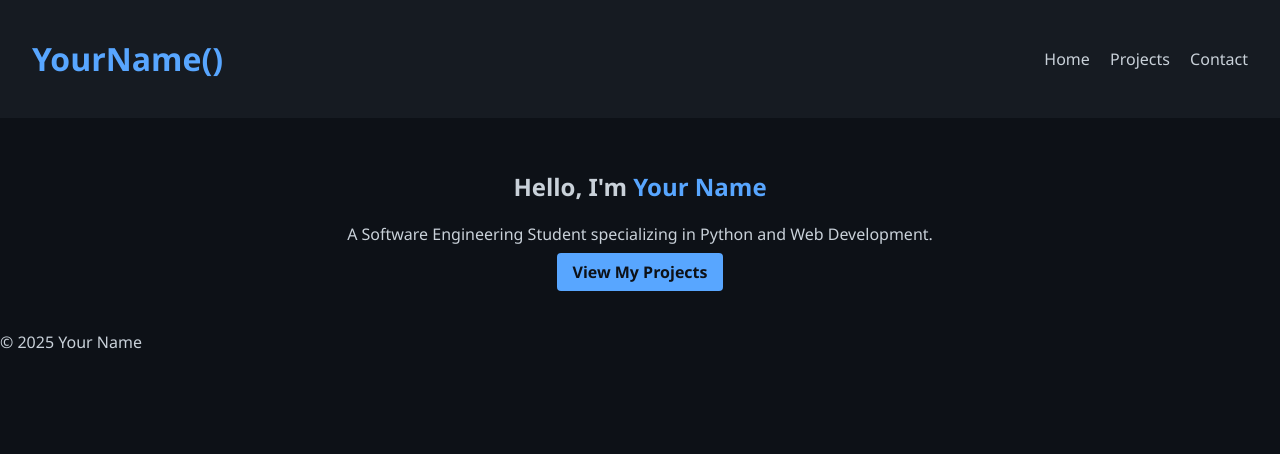
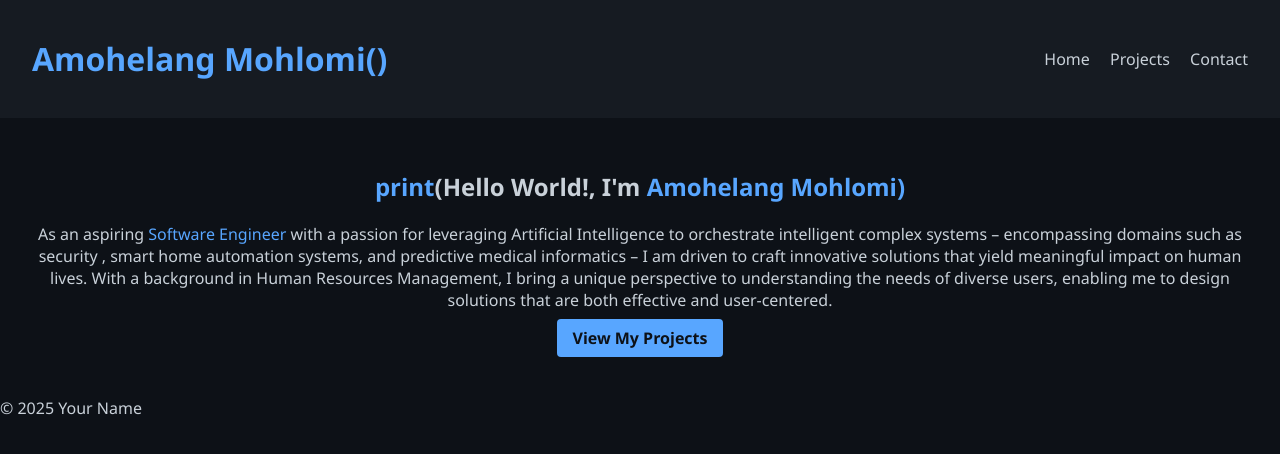
Before and after one commit to AmohelangMohlomi/my-portfolio, a Flask app: page / in a window 1280 px wide. Shown: the top 454 px of the page. Run offline with Flask 3, Linux system fonts and the light colour scheme.

Commit message:
Added description

```diff
--- a/templates/base.html
+++ b/templates/base.html
@@ -2,12 +2,12 @@
 <html lang="en">
 <head>
     <meta charset="UTF-8">
-    <title>{{ title if title else "My Portfolio" }}</title>
+    <title>Amohelang Mohlomi</title>
     <link rel="stylesheet" href="{{ url_for('static', filename='css/style.css') }}">
 </head>
 <body>
     <header>
-        <h1><a href="/">YourName()</a></h1>
+        <h1><a href="/">Amohelang Mohlomi()</a></h1>
         <nav>
             <a href="/">Home</a>
             <a href="/projects">Projects</a>
--- a/templates/index.html
+++ b/templates/index.html
@@ -1,8 +1,9 @@
 {% extends "base.html" %}
 {% block content %}
 <section class="intro">
-    <h2>Hello, I'm <span class="accent">Your Name</span></h2>
-    <p>A Software Engineering Student specializing in Python and Web Development.</p>
+    <h2><span class="accent">print</span>(Hello World!, I'm <span class="accent">Amohelang Mohlomi)</span></h2>
+    <p>As an aspiring <span class="accent">Software Engineer</span> with a passion for leveraging Artificial Intelligence to orchestrate intelligent complex systems – encompassing domains such as security , smart home automation systems, and predictive medical informatics – I am driven to craft innovative solutions that yield meaningful impact on human lives. With a background in Human Resources Management, I bring a unique perspective to understanding the needs of diverse users,
+        enabling me to design solutions that are both effective and user-centered.</p>
     <a href="/projects" class="button">View My Projects</a>
 </section>
 {% endblock %}
```
